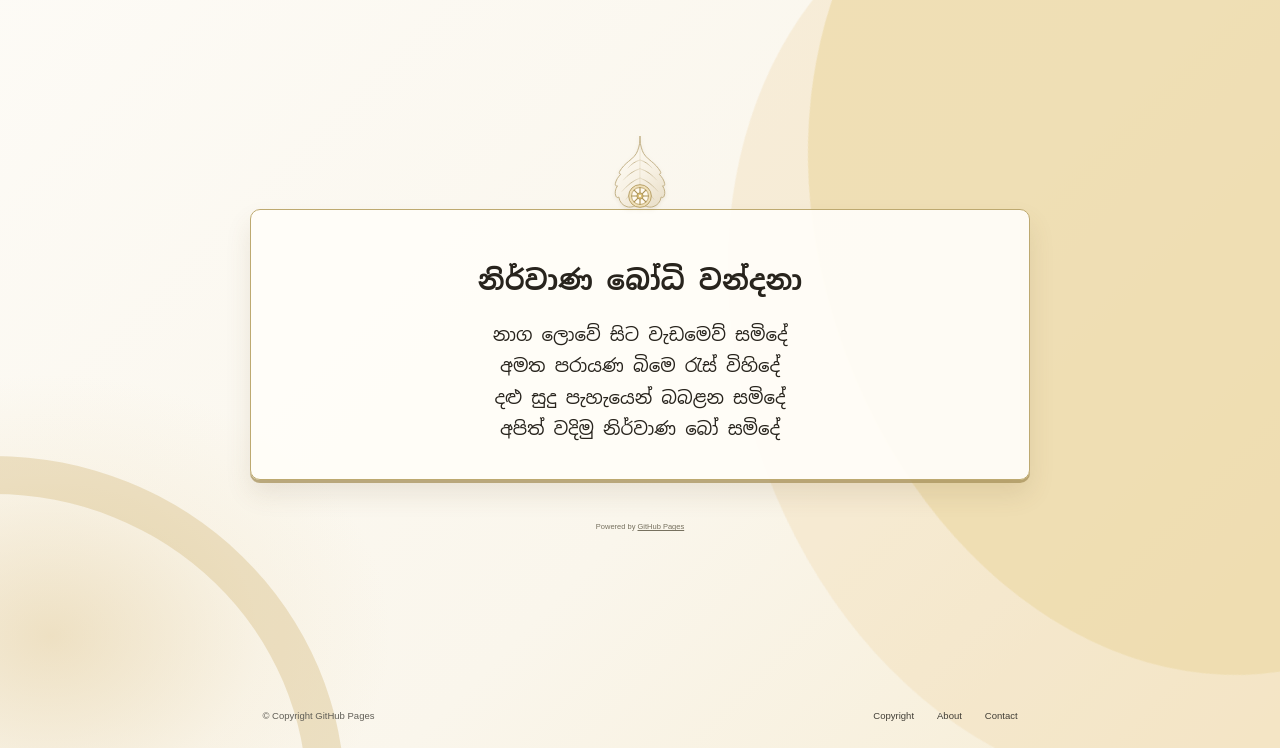
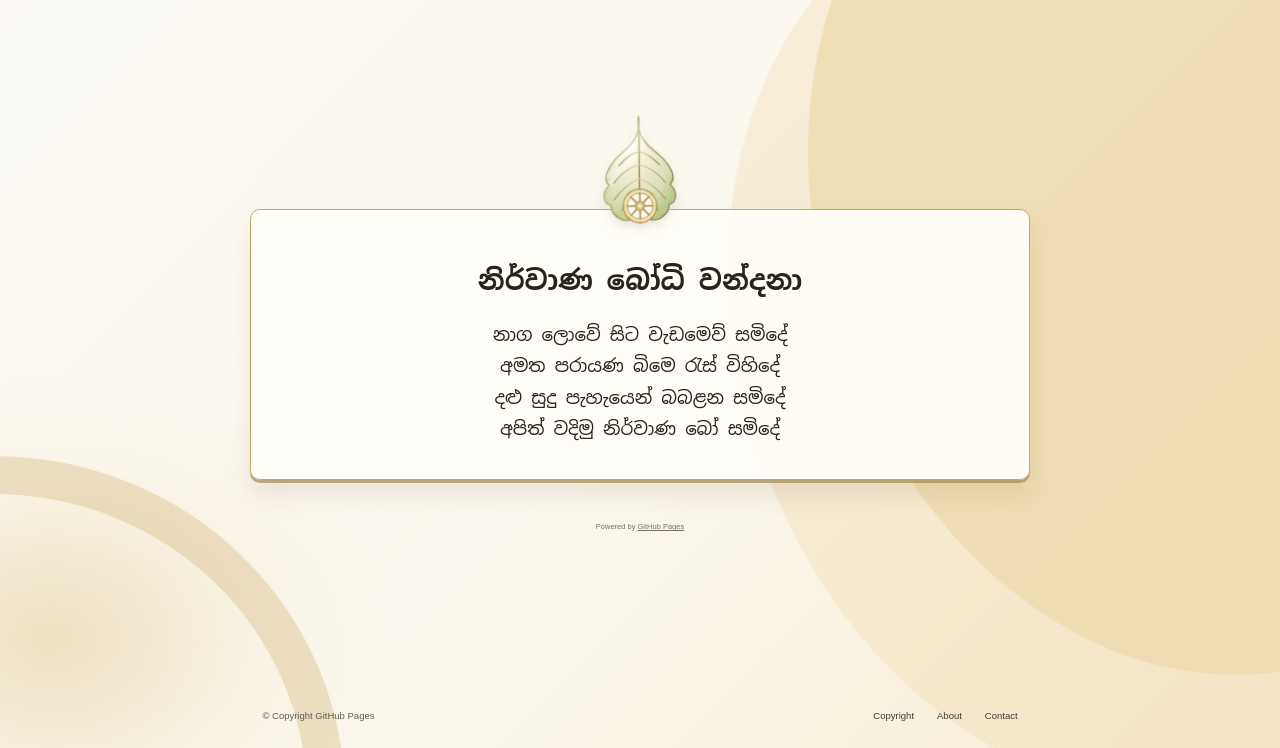
Before and after one commit to yashanthahark-bit/nirwana-bodhi-wandana, a plain HTML site: page index.html in a window 1280 px wide. Shown: the part 52-800 px from the top of the page. Drawn offline with Linux system fonts and the light colour scheme.

Commit message:
Make the Bo leaf larger, greener, more natural, and gently animated

```diff
--- a/index.html
+++ b/index.html
@@ -83,11 +83,7 @@
       font-size: 11px;
     }
 
-    nav a, .footer-links a {
-      color: #403d35;
-      text-decoration: none;
-    }
-
+    nav a, .footer-links a { color: #403d35; text-decoration: none; }
     nav a:hover, .footer-links a:hover { color: #8c7338; }
 
     .brand {
@@ -99,10 +95,7 @@
 
     .search-box { display: flex; justify-self: end; }
 
-    .search-field {
-      position: relative;
-      width: 198px;
-    }
+    .search-field { position: relative; width: 198px; }
 
     .search-field input {
       width: 100%;
@@ -146,14 +139,42 @@
 
     .bo-emblem {
       position: absolute;
-      width: 80px;
-      height: 94px;
+      width: 112px;
+      height: 132px;
       left: 50%;
-      top: -78px;
+      top: -98px;
       transform: translateX(-50%);
+      transform-origin: 50% 100%;
       z-index: 4;
       overflow: visible;
-      filter: drop-shadow(0 2px 2px rgba(139, 113, 62, .12));
+      filter:
+        drop-shadow(0 5px 5px rgba(139, 113, 62, .16))
+        drop-shadow(0 1px 1px rgba(255, 255, 255, .8));
+      animation: leafBreathe 5.5s ease-in-out infinite;
+    }
+
+    .leaf-body {
+      transform-origin: 60px 102px;
+      animation: leafSway 5.5s ease-in-out infinite;
+    }
+
+    .leaf-highlight {
+      mix-blend-mode: screen;
+      opacity: .28;
+    }
+
+    @keyframes leafSway {
+      0%, 100% { transform: rotate(-1.2deg); }
+      50% { transform: rotate(1.4deg); }
+    }
+
+    @keyframes leafBreathe {
+      0%, 100% { transform: translateX(-50%) scale(1); }
+      50% { transform: translateX(-50%) scale(1.018); }
+    }
+
+    @media (prefers-reduced-motion: reduce) {
+      .bo-emblem, .leaf-body { animation: none; }
     }
 
     .card {
@@ -192,10 +213,7 @@
       font: 7.5px Arial, Helvetica, sans-serif;
     }
 
-    .powered a {
-      color: #77715f;
-      text-decoration: underline;
-    }
+    .powered a { color: #77715f; text-decoration: underline; }
 
     footer {
       min-height: 50px;
@@ -207,55 +225,31 @@
       font: 9.5px Arial, Helvetica, sans-serif;
     }
 
-    .footer-links {
-      display: flex;
-      gap: 23px;
-    }
+    .footer-links { display: flex; gap: 23px; }
 
     @media (max-width: 900px) {
       header {
         padding: 0 24px;
         grid-template-columns: 1fr auto;
       }
-
       .brand { justify-self: end; }
       .search-box { display: none; }
-
       footer { padding: 12px 24px 0; }
       .card-wrapper { width: min(82%, 780px); }
     }
 
     @media (max-width: 560px) {
-      header {
-        height: 58px;
-      }
-
+      header { height: 58px; }
       nav { gap: 10px; }
       nav a { font-size: 10px; }
       .brand { font-size: 13px; }
-
-      main {
-        justify-content: flex-start;
-        padding-top: 105px;
-      }
-
-      .card-wrapper {
-        width: 92%;
-        margin-top: 42px;
-      }
-
-      .card {
-        min-height: 270px;
-        padding: 48px 14px 32px;
-      }
-
+      main { justify-content: flex-start; padding-top: 105px; }
+      .bo-emblem { width: 96px; height: 114px; top: -84px; }
+      .card-wrapper { width: 92%; margin-top: 42px; }
+      .card { min-height: 270px; padding: 48px 14px 32px; }
       h1 { font-size: 21px; }
       .verse p { font-size: 14.5px; line-height: 1.9; }
-
-      footer {
-        font-size: 8px;
-      }
-
+      footer { font-size: 8px; }
       .footer-links { gap: 8px; }
     }
   </style>
@@ -286,66 +280,90 @@
     <div class="card-wrapper">
       <svg class="bo-emblem" viewBox="0 0 120 140" aria-hidden="true">
         <defs>
-          <linearGradient id="leaf" x1="20%" y1="0%" x2="80%" y2="100%">
-            <stop offset="0%" stop-color="#fffdf7" />
-            <stop offset="55%" stop-color="#f8f2e5" />
-            <stop offset="100%" stop-color="#eae0ca" />
+          <radialGradient id="leafFace" cx="38%" cy="26%" r="78%">
+            <stop offset="0%" stop-color="#fffef7" />
+            <stop offset="28%" stop-color="#f7f1dc" />
+            <stop offset="72%" stop-color="#dde0b7" />
+            <stop offset="100%" stop-color="#bcc98b" />
+          </radialGradient>
+          <linearGradient id="leafEdge" x1="0" y1="0" x2="1" y2="1">
+            <stop offset="0%" stop-color="#cfce9c" />
+            <stop offset="50%" stop-color="#9eac70" />
+            <stop offset="100%" stop-color="#777d4c" />
           </linearGradient>
-          <linearGradient id="leafVein" x1="0%" y1="0%" x2="100%" y2="0%">
-            <stop offset="0%" stop-color="#c6b58c" stop-opacity=".35" />
-            <stop offset="50%" stop-color="#a99462" stop-opacity=".85" />
-            <stop offset="100%" stop-color="#c6b58c" stop-opacity=".35" />
+          <linearGradient id="leafVein" x1="0" y1="0" x2="0" y2="1">
+            <stop offset="0%" stop-color="#d6cb9c" />
+            <stop offset="50%" stop-color="#9e955f" />
+            <stop offset="100%" stop-color="#7f7a50" />
           </linearGradient>
+          <filter id="soften"><feGaussianBlur stdDeviation=".18" /></filter>
         </defs>
 
-        <!-- Gently irregular, scalloped edge gives the Bo leaf a natural silhouette. -->
-        <path d="M60 7
-                 C59.5 15 61 22 63.5 29
-                 C65.5 35 70.5 40 77 45
-                 C82 49 87 54 90.5 60
-                 C91.8 62.3 91 64.2 88.8 64.4
-                 C93 68.5 96 73.2 97 78.5
-                 C97.5 81 96.2 82.4 93.8 81.8
-                 C97.2 87 98.2 92.4 96.2 97.2
-                 C95.3 99.3 93.5 100 91.8 98.5
-                 C90.5 106.3 86 111.2 79.5 113.1
-                 C73.2 115 66.4 112 60 107
-                 C53.6 112 46.8 115 40.5 113.1
-                 C34 111.2 29.5 106.3 28.2 98.5
-                 C26.5 100 24.7 99.3 23.8 97.2
-                 C21.8 92.4 22.8 87 26.2 81.8
-                 C23.8 82.4 22.5 81 23 78.5
-                 C24 73.2 27 68.5 31.2 64.4
-                 C29 64.2 28.2 62.3 29.5 60
-                 C33 54 38 49 43 45
-                 C49.5 40 54.5 35 56.5 29
-                 C59 22 60.5 15 60 7 Z"
-              fill="url(#leaf)" stroke="#c2b187" stroke-width="1.5" stroke-linejoin="round" />
+        <g class="leaf-body">
+          <!-- Lively, asymmetric Bo leaf outline with a pronounced drip tip. -->
+          <path d="M60 5
+                   C57.8 13.5 60.2 22.2 64.5 29.5
+                   C68.8 36.8 74.8 40.8 80.8 46.2
+                   C86.5 51.3 91.4 56.8 94.2 63.5
+                   C96.7 69.4 96.4 74.8 92.6 78.5
+                   C96.5 82.2 98.8 87.2 98.1 92
+                   C97.6 96.2 94.8 99.1 91.4 99.4
+                   C91.1 106.2 86.7 112.2 80.2 115.1
+                   C73.4 118.1 66.2 114.7 60 107.8
+                   C53.8 114.7 46.6 118.1 39.8 115.1
+                   C33.3 112.2 28.9 106.2 28.6 99.4
+                   C25.2 99.1 22.4 96.2 21.9 92
+                   C21.2 87.2 23.5 82.2 27.4 78.5
+                   C23.6 74.8 23.3 69.4 25.8 63.5
+                   C28.6 56.8 33.5 51.3 39.2 46.2
+                   C45.2 40.8 51.2 36.8 55.5 29.5
+                   C59.8 22.2 62.2 13.5 60 5 Z"
+                fill="url(#leafFace)" stroke="url(#leafEdge)" stroke-width="1.45"
+                stroke-linejoin="round" />
 
-        <!-- Main midrib and delicate curved veins follow the leaf's form. -->
-        <g fill="none" stroke="url(#leafVein)" stroke-width="1.15" stroke-linecap="round">
-          <path d="M60 13 C60.3 35 59.7 61 60 105" />
-          <path d="M60 43 C53 45 47 49 42 55" />
-          <path d="M60 43 C67 45 73 49 78 55" />
-          <path d="M60 56 C50 59 42 65 35 73" />
-          <path d="M60 56 C70 59 78 65 85 73" />
-          <path d="M60 70 C49 74 41 81 33 90" />
-          <path d="M60 70 C71 74 79 81 87 90" />
-          <path d="M60 84 C50 88 44 95 39 102" />
-          <path d="M60 84 C70 88 76 95 81 102" />
-        </g>
+          <!-- Subtle leaf-light sweep. -->
+          <path class="leaf-highlight"
+                d="M60 8 C53 28 41 43 32 58 C27 66 26 75 29 81 C37 69 47 59 60 48 C67 38 69 24 60 8 Z"
+                fill="#ffffff" />
 
-        <g transform="translate(60 97)">
-          <circle r="17" fill="#efdfb7" stroke="#aa9152" stroke-width="1.2" />
-          <circle r="12.7" fill="#fffaf0" stroke="#b39a5e" stroke-width="1.2" />
-          <g stroke="#aa9152" stroke-width="1.7" stroke-linecap="round">
-            <line x1="0" y1="-12.5" x2="0" y2="12.5" />
-            <line x1="-12.5" y1="0" x2="12.5" y2="0" />
-            <line x1="-8.8" y1="-8.8" x2="8.8" y2="8.8" />
-            <line x1="8.8" y1="-8.8" x2="-8.8" y2="8.8" />
+          <!-- Central vein and irregular natural branch veins. -->
+          <g fill="none" stroke="url(#leafVein)" stroke-linecap="round">
+            <path d="M60 10 C60.7 34 59.4 68 60 106" stroke-width="1.55" />
+            <path d="M60 43 C51.8 44.7 44.7 50.3 38.3 57.4" stroke-width="1.08" />
+            <path d="M60 43 C68.2 44.7 75.3 50.3 81.7 57.4" stroke-width="1.08" />
+            <path d="M60 57 C48.8 59.4 39.7 66.8 32.4 76.2" stroke-width="1.05" />
+            <path d="M60 57 C71.2 59.4 80.3 66.8 87.6 76.2" stroke-width="1.05" />
+            <path d="M60 72 C48.2 76.2 39.2 84.8 32.7 93.9" stroke-width="1.02" />
+            <path d="M60 72 C71.8 76.2 80.8 84.8 87.3 93.9" stroke-width="1.02" />
+            <path d="M60 87 C51 91 44.8 98.1 40.5 105.8" stroke-width=".92" />
+            <path d="M60 87 C69 91 75.2 98.1 79.5 105.8" stroke-width=".92" />
           </g>
-          <circle r="4.7" fill="#dabf79" stroke="#aa9152" stroke-width="1.2" />
-          <circle r="1.7" fill="#fffaf0" />
+
+          <!-- Fine edge waves make the perimeter feel organic rather than geometric. -->
+          <g fill="none" stroke="#929b64" stroke-width=".48" opacity=".58" filter="url(#soften)">
+            <path d="M27 64 Q29 59 33 56 M24 75 Q27 73 29 70 M23 88 Q26 85 29 83 M31 108 Q35 111 39 112" />
+            <path d="M93 64 Q91 59 87 56 M96 75 Q93 73 91 70 M97 88 Q94 85 91 83 M89 108 Q85 111 81 112" />
+          </g>
+
+          <!-- Dharma chakra remains the visual anchor. -->
+          <g transform="translate(60 101)">
+            <circle r="18" fill="#f1e2b3" stroke="#a78b48" stroke-width="1.15" />
+            <circle r="13.8" fill="#fffaf0" stroke="#b59a57" stroke-width="1.05" />
+            <g stroke="#a78b48" stroke-width="1.65" stroke-linecap="round">
+              <line x1="0" y1="-13.5" x2="0" y2="13.5" />
+              <line x1="-13.5" y1="0" x2="13.5" y2="0" />
+              <line x1="-9.55" y1="-9.55" x2="9.55" y2="9.55" />
+              <line x1="9.55" y1="-9.55" x2="-9.55" y2="9.55" />
+            </g>
+            <circle r="5" fill="#d8be7d" stroke="#a78b48" stroke-width="1.05" />
+            <circle r="1.8" fill="#fffaf0" />
+            <g fill="#b99c56">
+              <circle cx="0" cy="-18" r="1.3" /><circle cx="0" cy="18" r="1.3" />
+              <circle cx="-18" cy="0" r="1.3" /><circle cx="18" cy="0" r="1.3" />
+              <circle cx="-12.7" cy="-12.7" r="1.3" /><circle cx="12.7" cy="12.7" r="1.3" />
+              <circle cx="12.7" cy="-12.7" r="1.3" /><circle cx="-12.7" cy="12.7" r="1.3" />
+            </g>
+          </g>
         </g>
       </svg>
 
```
